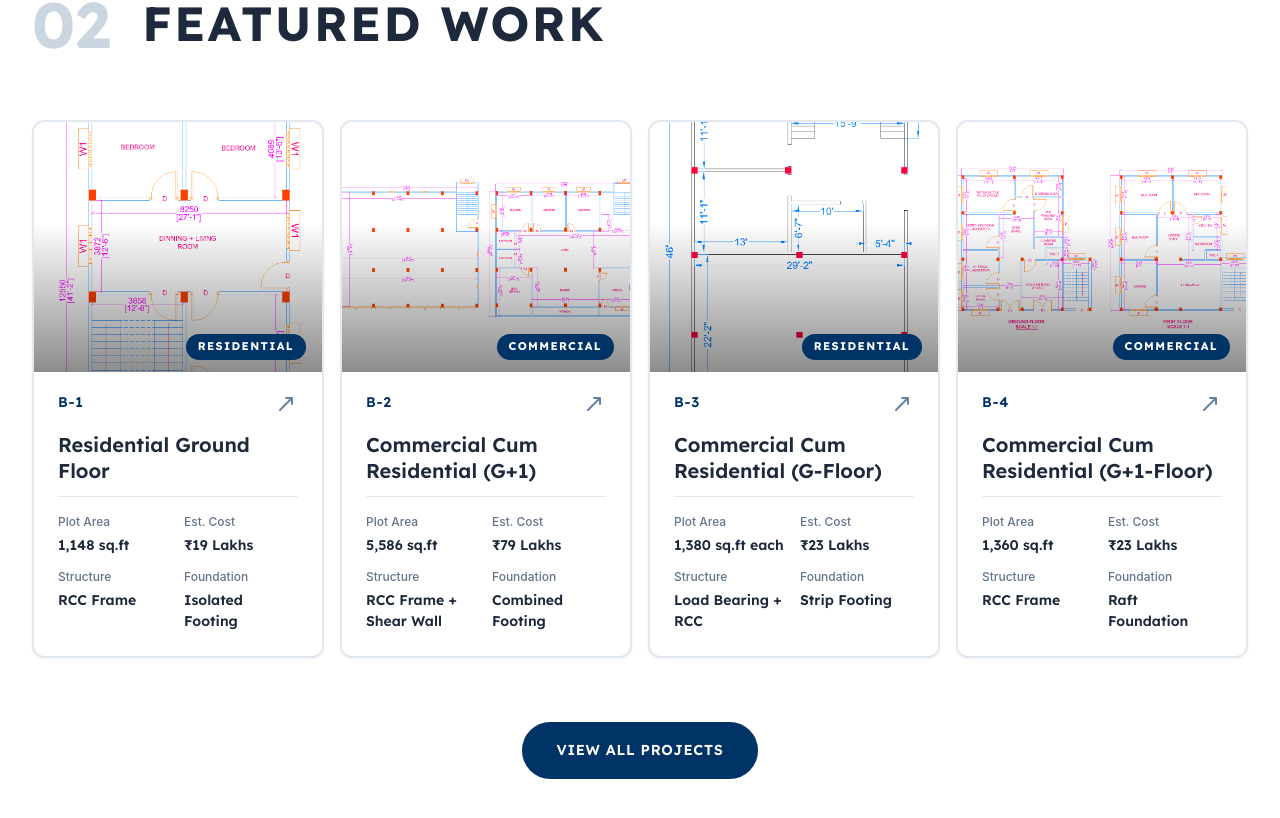
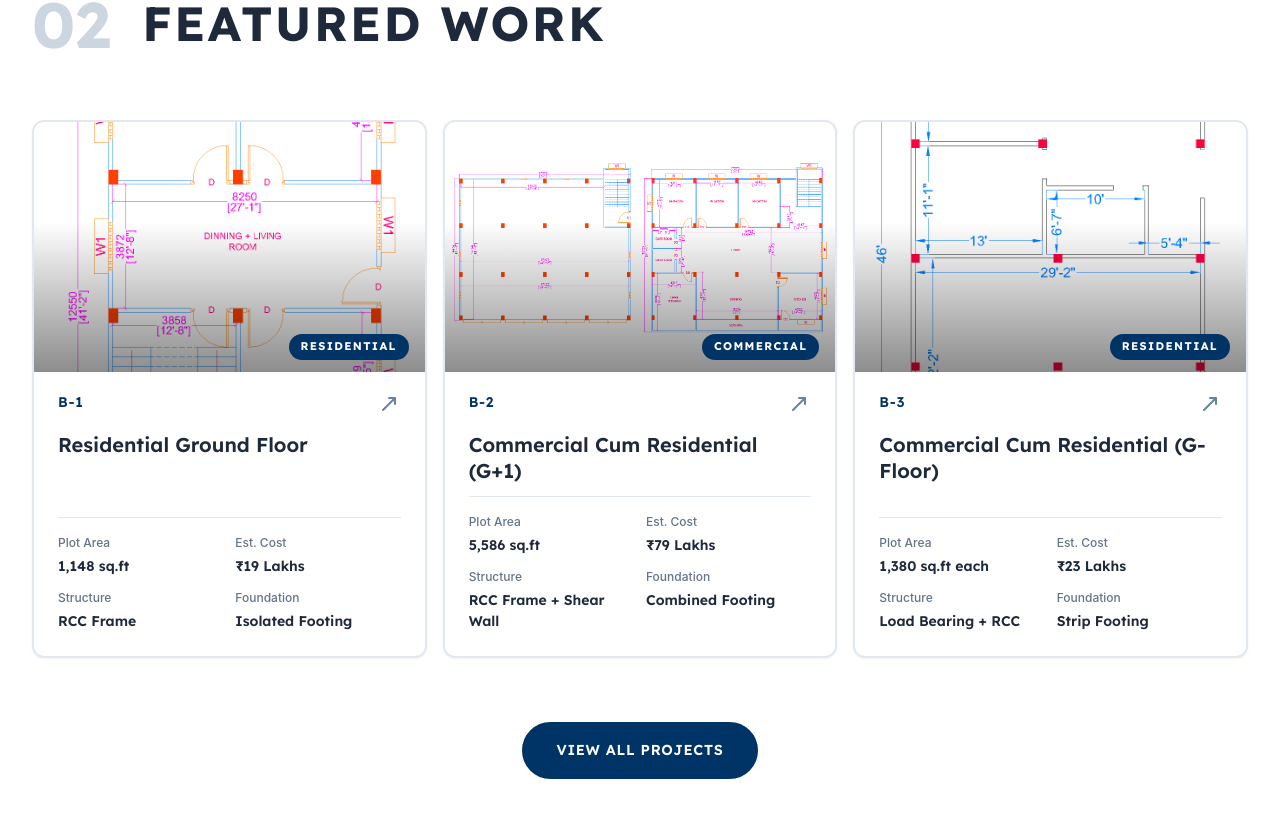
Before and after one commit to Mercuri-Biswajit/biswajit-portfolio-react, a React (Create React App) app: page / in a window 1280 px wide. Shown: the part 1500-2318 px from the top of the page. Built offline with nearby package versions, Linux system fonts and the light colour scheme.

Commit message:
add new project
Signed-off-by: mercuri-biswajit <bisu.rnj@gmail.com>

```diff
--- a/src/data/projects.js
+++ b/src/data/projects.js
@@ -214,4 +214,61 @@ export const projects = [
     structure: "RCC Frame",
     foundation: "Raft Foundation",
   },
+  {
+    id: 5,
+    category: "RESIDENTIAL",
+    title: "Residential 3BHK Plan (33'6\" x 33'2\")",
+    description: `
+      <p>Ground floor 3BHK residential building measuring approximately 33'-6" x 33'-2" with central staircase and spacious dining hall. Designed as an RCC framed structure suitable for Zone III seismic loading with efficient column grid alignment.</p>
+
+      <h4>Architectural Highlights</h4>
+      <ul>
+        <li><strong>Bedrooms:</strong> 3 nos. (11'-10" x 11'-10" approx.)</li>
+        <li><strong>Kitchen:</strong> 7'-10" x 8'-7" with dedicated ventilation window</li>
+        <li><strong>Dining Hall:</strong> 20'-5" x 11'-1" large common space</li>
+        <li><strong>Bathrooms:</strong> 2 nos. attached/common (5'-5" x 8'-7" approx.)</li>
+        <li><strong>Staircase:</strong> Central dog-legged RCC staircase</li>
+        <li><strong>Front Verandah:</strong> 16'-1" wide entry projection</li>
+      </ul>
+
+      <h4>Structural Specifications</h4>
+      <ul>
+        <li><strong>Columns:</strong> 9" x 12" using 6 nos. 12mm TMT bars with 8mm stirrups @ 150mm c/c</li>
+        <li><strong>Beams:</strong> 9" x 12" using 2 nos. 16mm + 2 nos. 12mm bottom bars and 2 nos. 12mm top bars with 8mm stirrups @ 125mm c/c</li>
+        <li><strong>Slab:</strong> 5" thick two-way slab with 10mm TMT bars @ 150mm c/c both directions</li>
+        <li><strong>Staircase:</strong> 6" waist slab with 10mm TMT bars @ 150mm c/c</li>
+        <li><strong>Foundation:</strong> Isolated footings 5'-0" x 5'-0" x 1'-6" with 12mm TMT bars @ 150mm c/c both ways</li>
+        <li><strong>Plinth Beam:</strong> 9" x 12" with 4 nos. 12mm TMT bars and 8mm stirrups @ 200mm c/c</li>
+      </ul>
+
+      <h4>Concrete Grade & Mix</h4>
+      <ul>
+        <li><strong>Concrete Grade:</strong> M20 (1:1.5:3 nominal mix)</li>
+        <li><strong>Cement:</strong> 43 grade OPC – approximately 85 bags for complete RCC work</li>
+        <li><strong>Fine Aggregate (Sand):</strong> 9.5 cubic meters</li>
+        <li><strong>Coarse Aggregate (20mm & 10mm):</strong> 18.5 cubic meters</li>
+        <li><strong>Concrete Mixer:</strong> 10/7 CFT diesel/electric mixer used for uniform batching</li>
+      </ul>
+
+      <h4>Additional Materials</h4>
+      <ul>
+        <li><strong>Brickwork:</strong> 9" external & 5" internal partition walls – approximately 18,000 nos. bricks</li>
+        <li><strong>Plastering:</strong> 12mm internal and 15mm external cement plaster</li>
+        <li><strong>Flooring:</strong> Vitrified/ceramic tiles with 40mm PCC base</li>
+        <li><strong>Doors & Windows:</strong> Standard flush doors with aluminium sliding windows</li>
+      </ul>
+    `,
+    tags: [
+      "3BHK Plan",
+      "Central Staircase",
+      "RCC Residential",
+      "Ground Floor Design",
+      "Zone III Structure",
+    ],
+    image: "../assets/images/projects/Ground_Floor__33_x_33.5__Foot.png",
+    plotArea: "1,115 sq.ft",
+    estimatedCost: "₹22 Lakhs",
+    structure: "RCC Frame",
+    foundation: "Isolated Footing",
+  },
 ];
--- a/src/pages/HomePage/HomePage.jsx
+++ b/src/pages/HomePage/HomePage.jsx
@@ -84,7 +84,7 @@ function HomePage() {
             <h2 className="section-title">FEATURED WORK</h2>
           </div>
           <div className="projects-preview">
-            {projects.slice(0, 4).map((project) => (
+            {projects.slice(0, 3).map((project) => (
               <ProjectCard
                 key={project.id}
                 project={project}
--- a/src/pages/ProjectPage/projectspage.css
+++ b/src/pages/ProjectPage/projectspage.css
@@ -93,7 +93,7 @@
 .project-card-img {
   width: 100%;
   height: 100%;
-  object-fit: contain;
+  object-fit: cover;
   transition: transform 0.5s ease;
 }
 
```
Also changed, not shown: public/assets/images/projects/Ground_Floor__33_x_33.5__Foot.png (added).
